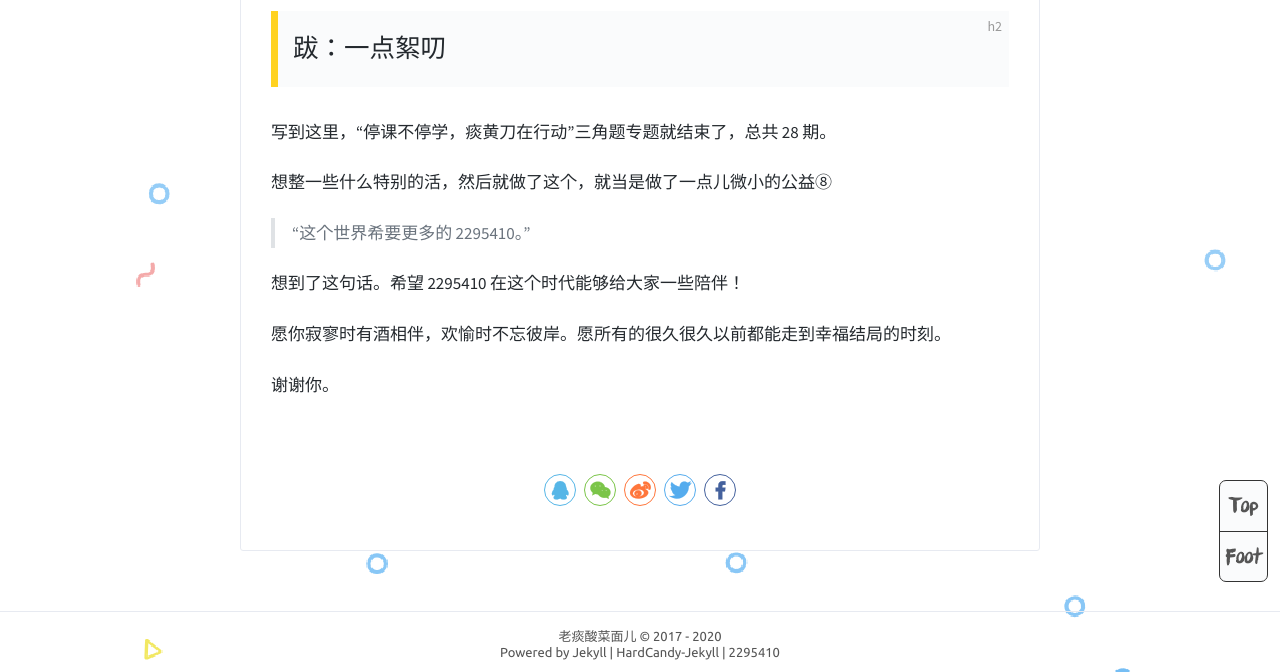
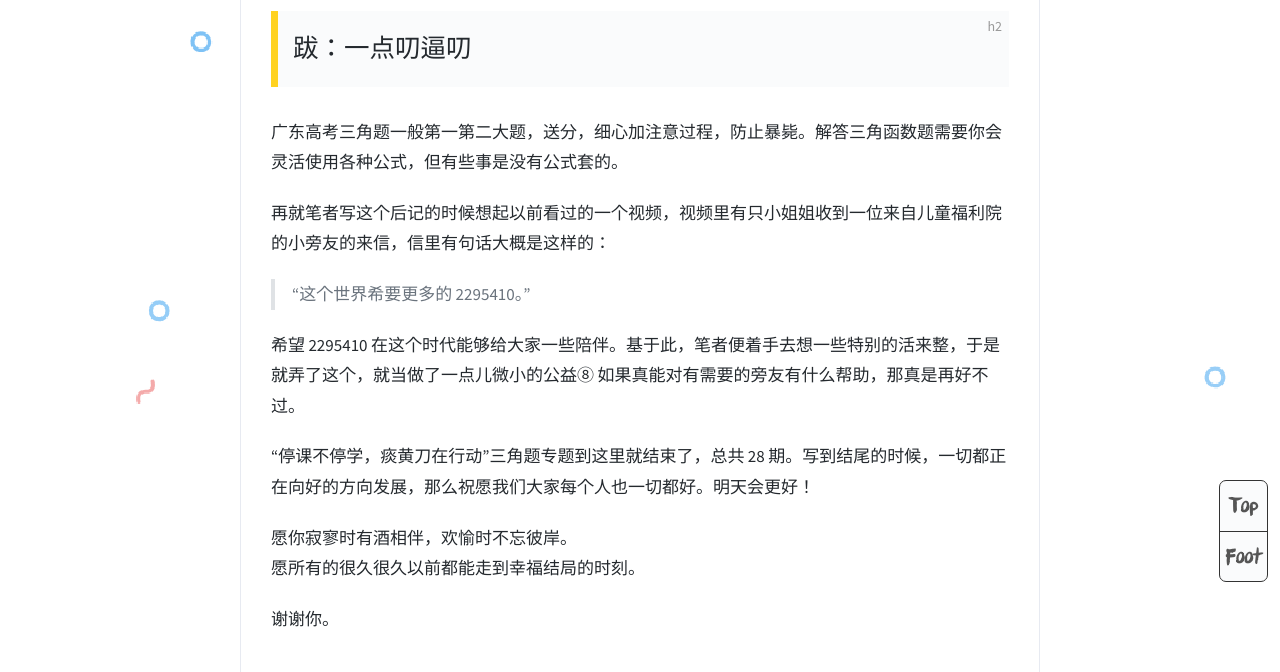
Before and after one commit to grandtanfans/grandtanfans.github.io, a Jekyll site: the page built from _posts/2020-04-24-class-stops-while-study-goes-on-28.md, in a window 1280 px wide and 900 px high, scrolled down 2966 px, cut to the strip 228-900 px from the top of the window. Built offline with Jekyll 4.4.1, drawn with Linux system fonts in a browser that asks for light colours; comment, search, counter and statistics services are not loaded.

Commit message:
feat: update

```diff
--- a/_posts/2020-04-24-class-stops-while-study-goes-on-28.md
+++ b/_posts/2020-04-24-class-stops-while-study-goes-on-28.md
@@ -39,16 +39,18 @@ tags: 三角题
 
 ![](https://s1.ax1x.com/2020/04/26/J6wv1x.jpg)
 
-## 跋：一点絮叨
+## 跋：一点叨逼叨
 
-写到这里，“停课不停学，痰黄刀在行动”三角题专题就结束了，总共 28 期。
+广东高考三角题一般第一第二大题，送分，细心加注意过程，防止暴毙。解答三角函数题需要你会灵活使用各种公式，但有些事是没有公式套的。
 
-想整一些什么特别的活，然后就做了这个，就当是做了一点儿微小的公益⑧
+再就笔者写这个后记的时候想起以前看过的一个视频，视频里有只小姐姐收到一位来自儿童福利院的小旁友的来信，信里有句话大概是这样的：
 
 > “这个世界希要更多的 2295410。”
 
-想到了这句话。希望 2295410 在这个时代能够给大家一些陪伴！
+希望 2295410 在这个时代能够给大家一些陪伴。基于此，笔者便着手去想一些特别的活来整，于是就弄了这个，就当做了一点儿微小的公益⑧ 如果真能对有需要的旁友有什么帮助，那真是再好不过。
 
-愿你寂寥时有酒相伴，欢愉时不忘彼岸。愿所有的很久很久以前都能走到幸福结局的时刻。
+“停课不停学，痰黄刀在行动”三角题专题到这里就结束了，总共 28 期。写到结尾的时候，一切都正在向好的方向发展，那么祝愿我们大家每个人也一切都好。明天会更好！
+
+愿你寂寥时有酒相伴，欢愉时不忘彼岸。<br/>愿所有的很久很久以前都能走到幸福结局的时刻。
 
 谢谢你。
```
